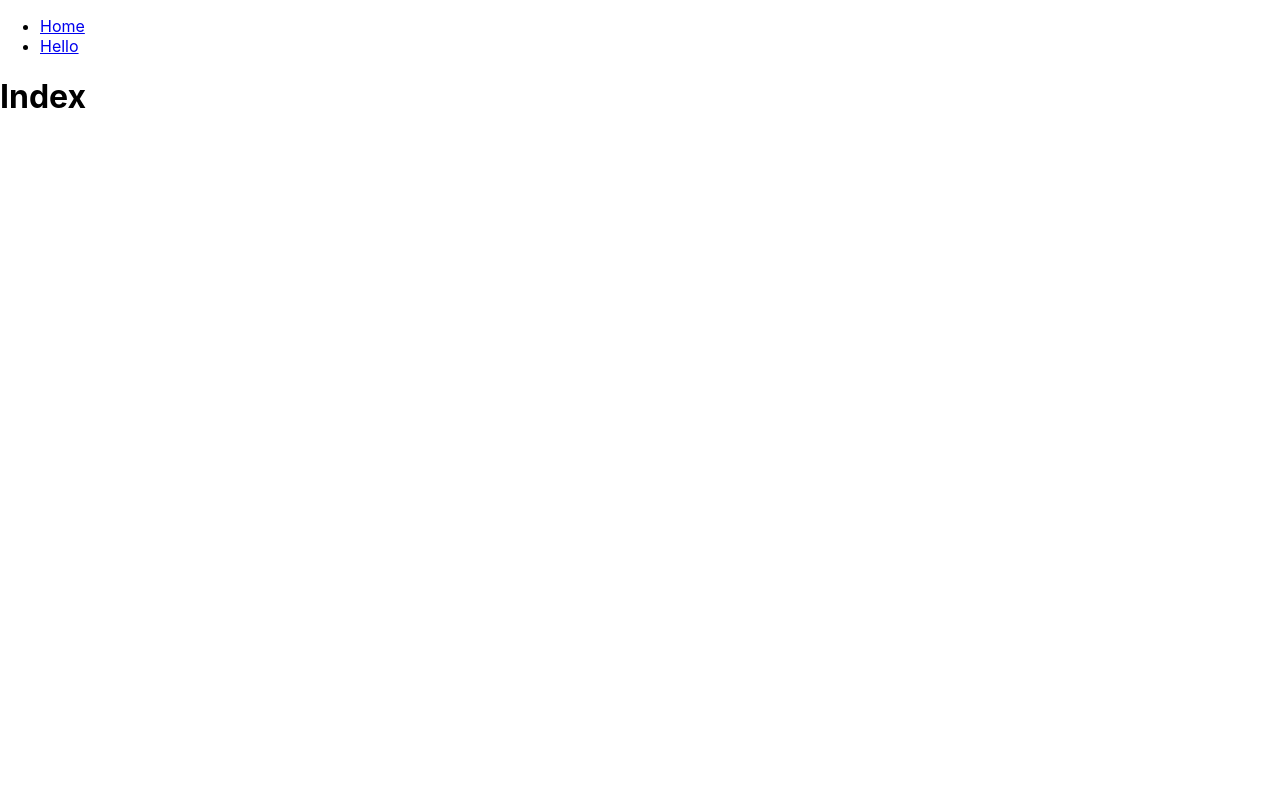
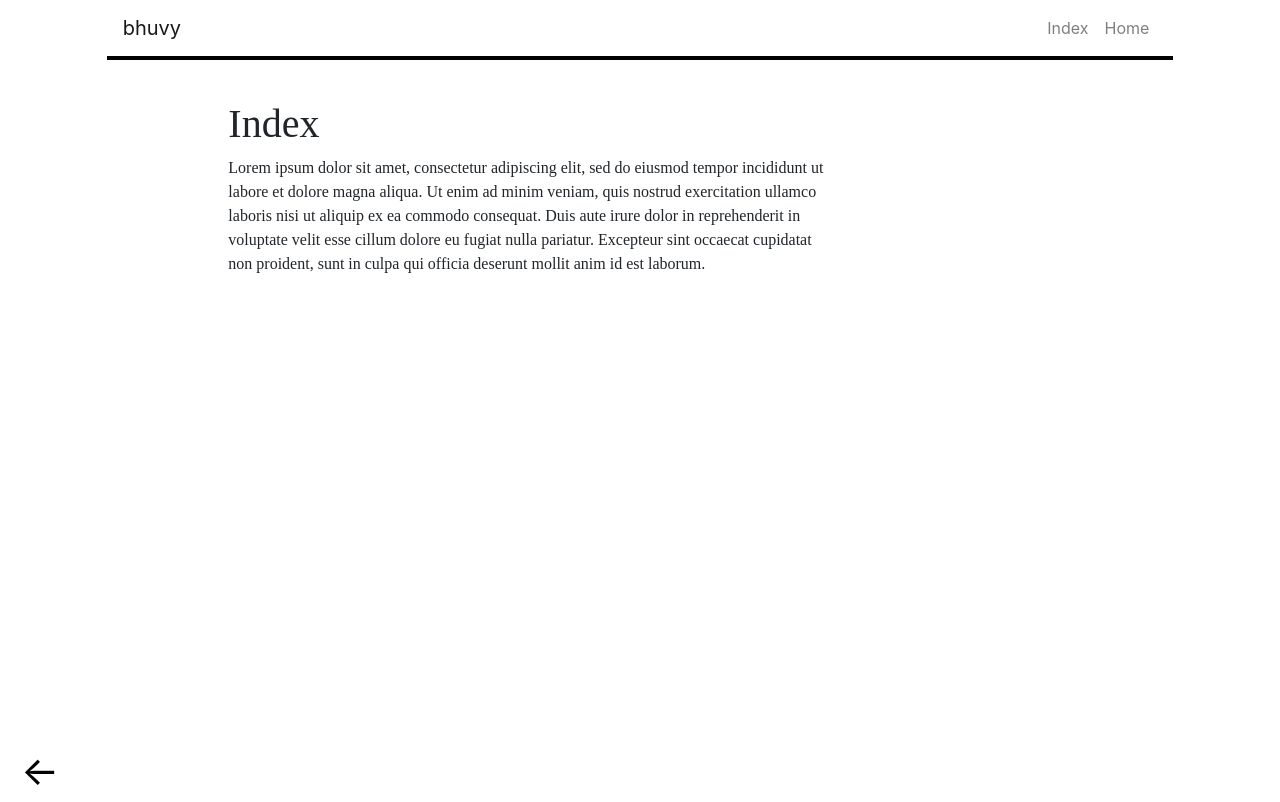
Before and after one commit to bhuvy2/bhuvy2.github.io, a React (Create React App) app: page / in a window 1280 px wide. Built offline with nearby package versions, Linux system fonts and the light colour scheme.

Commit message:
Pre-eject

```diff
--- a/package.json
+++ b/package.json
@@ -3,11 +3,15 @@
   "version": "0.1.0",
   "private": true,
   "dependencies": {
+    "animated": "^0.2.2",
+    "bootstrap": "^4.1.3",
     "react": "^16.6.3",
     "react-dom": "^16.6.3",
     "react-router": "^4.3.1",
     "react-router-dom": "^4.3.1",
-    "react-scripts": "2.1.1"
+    "react-scripts": "2.1.1",
+    "react-transition-group": "^2.5.0",
+    "reactstrap": "^6.5.0"
   },
   "scripts": {
     "start": "react-scripts start",
--- a/src/App.js
+++ b/src/App.js
@@ -1,20 +1,97 @@
 import React, { Component } from 'react';
 import './App.css';
-import { BrowserRouter, Route, Switch, Link } from 'react-router-dom';
+import { BrowserRouter, Route, Switch, Link, } from 'react-router-dom';
+import {
+    Collapse,
+    Navbar,
+    NavbarToggler,
+    NavbarBrand,
+    Nav,
+    NavItem,
+    UncontrolledDropdown,
+    DropdownToggle,
+    DropdownMenu,
+    DropdownItem } from 'reactstrap';
+
+class NavBar extends Component {
+    constructor(props) {
+        super(props);
+
+        this.toggle = this.toggle.bind(this);
+        this.state = {
+            isOpen: false
+        };
+    }
+
+    toggle() {
+        this.setState({
+            isOpen: !this.state.isOpen
+        });
+    }
+
+    render() {
+        return (
+            <Navbar color="light" light expand="md" className="col-md-10 col-sm-12">
+          <Link to='/' className='navbar-brand'>bhuvy</Link>
+                <NavbarToggler onClick={this.toggle} className="mr-2" />
+                <Collapse isOpen={this.state.isOpen} navbar>
+            <Nav className="ml-auto" navbar>
+              <NavItem>
+                <Link to='/' className='nav-link'>Index</Link>
+              </NavItem>
+              <NavItem>
+                <Link to='/home' className='nav-link'>Home</Link>
+              </NavItem>
+            </Nav>
+          </Collapse>
+        </Navbar>
+        );
+    }
+}
+
+class Page extends Component {
+    constructor(props) {
+        super(props);
+    }
+
+    goBack(){
+        window.history.back();
+    }
+
+    render() {
+        let index = <><h1>Index</h1><p>Lorem ipsum dolor sit amet, consectetur adipiscing elit, sed do eiusmod tempor incididunt ut labore et dolore magna aliqua. Ut enim ad minim veniam, quis nostrud exercitation ullamco laboris nisi ut aliquip ex ea commodo consequat. Duis aute irure dolor in reprehenderit in voluptate velit esse cillum dolore eu fugiat nulla pariatur. Excepteur sint occaecat cupidatat non proident, sunt in culpa qui officia deserunt mollit anim id est laborum.</p></>
+
+        let home = <><h1>Home</h1><p>Lorem ipsum dolor sit amet, consectetur adipiscing elit, sed do eiusmod tempor incididunt ut labore et dolore magna aliqua. Ut enim ad minim veniam, quis nostrud exercitation ullamco laboris nisi ut aliquip ex ea commodo consequat. Duis aute irure dolor in reprehenderit in voluptate velit esse cillum dolore eu fugiat nulla pariatur. Excepteur sint occaecat cupidatat non proident, sunt in culpa qui officia deserunt mollit anim id est laborum.</p></>
+        return (<div id="content" className="container-fluid full-height">
+                <div className="row content-row">
+                <div className="offset-md-2 col-md-6">
+                <Switch>
+                <Route exact path='/' component={() =>
+                                                 index} />
+                <Route exact path='/hello' component={() => home} />
+                </Switch>
+                </div>
+                </div>
+                <div id="footer" className="row">
+                <div className="col-md-1">
+                <button
+                className="back-button"
+                onClick={this.goBack}>
+                ←
+                </button>
+                </div>
+                </div>
+                </div>)
+    }
+}
 
 class App extends Component {
   render() {
     return (
-            <BrowserRouter>
-            <div>
-            <ul>
-                <li><Link to='/'>Home</Link></li>
-                <li><Link to='/hello'>Hello</Link></li>
-            </ul>
-            <Switch>
-                <Route exact path='/' component={() => <h1>Index</h1>} />
-                <Route exact path='/hello' component={() => <h1>Hello</h1>} />
-            </Switch>
+            <BrowserRouter >
+            <div class="full-height">
+            <NavBar />
+            <Page />
             </div>
             </BrowserRouter>
     );
--- a/src/index.css
+++ b/src/index.css
@@ -1,14 +1,66 @@
+html {
+    min-height: 100%;
+}
 body {
   margin: 0;
   padding: 0;
-  font-family: -apple-system, BlinkMacSystemFont, "Segoe UI", "Roboto", "Oxygen",
-    "Ubuntu", "Cantarell", "Fira Sans", "Droid Sans", "Helvetica Neue",
-    sans-serif;
+  font-family: "ITC Avant Garde";
   -webkit-font-smoothing: antialiased;
   -moz-osx-font-smoothing: grayscale;
+}
+
+h1, h2, h3, h4 {
+    font-family: "Futura";
+}
+
+nav {
+    margin: auto;
+    border-bottom: 4px solid black;
+}
+
+nav.bg-light {
+    background-color: transparent !important;
+}
+
+div.mobile-nav {
+    display: none;
+}
+
+@media screen and (max-width: 800px){
+    div.mobile-nav {
+        display: inherit;
+    }
+}
+
+p {
+    font-family: "Century Gothic";
+}
+
+body, .full-height, #root {
+    min-height: 100vh;
+}
+
+.content-row {
+    min-height: 80vh;
 }
 
 code {
   font-family: source-code-pro, Menlo, Monaco, Consolas, "Courier New",
     monospace;
 }
+
+button.back-button {
+    background-color: transparent;
+    border: none;
+    cursor: pointer;
+    font-size: 40px;
+}
+
+button.back-button:focus {
+    outline: none;
+}
+
+#content {
+    min-height: 100%;
+    padding-top: 5vh;
+}
--- a/src/index.js
+++ b/src/index.js
@@ -3,6 +3,7 @@ import ReactDOM from 'react-dom';
 import './index.css';
 import App from './App';
 import * as serviceWorker from './serviceWorker';
+import 'bootstrap/dist/css/bootstrap.min.css';
 
 ReactDOM.render(<App />, document.getElementById('root'));
 
```
Also changed, not shown: 1 other file (tests, documents, lock files or other folders).
